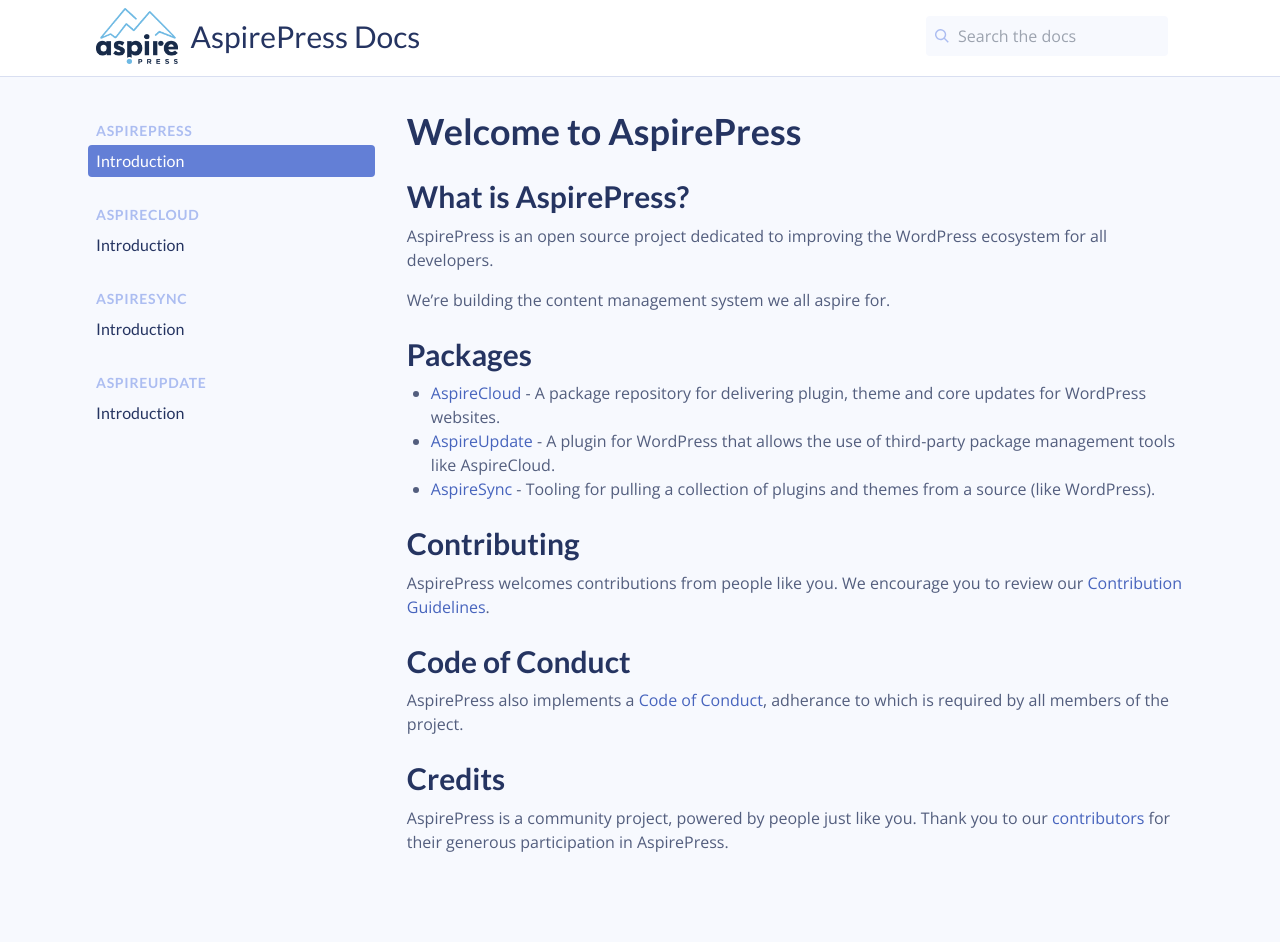
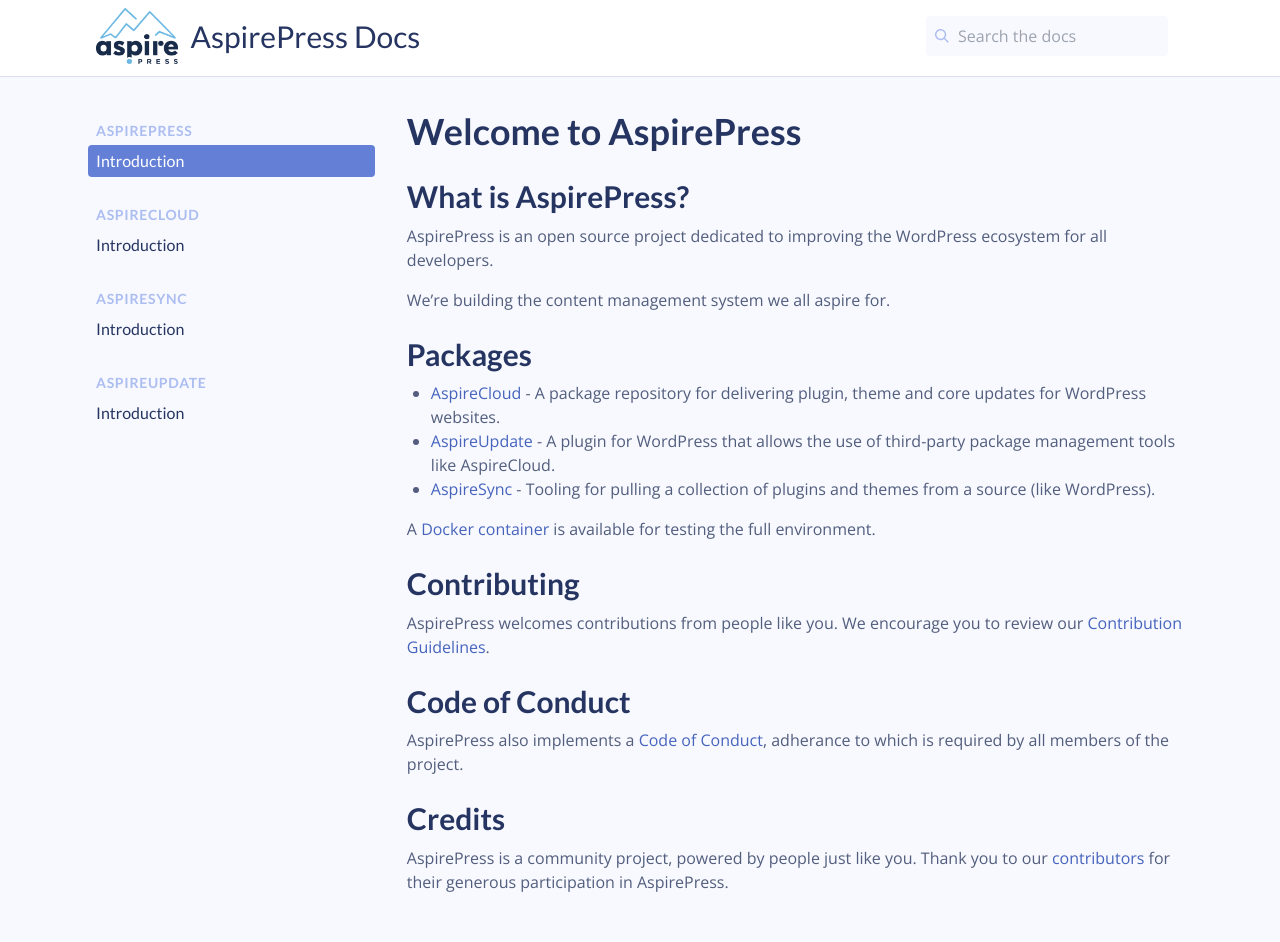
Before and after one commit to aspirepress/documentation, a Jekyll site: the page built from docs/index.md, in a window 1280 px wide. Built offline with Jekyll 4.4.1, drawn with Linux system fonts in a browser that asks for light colours; comment, search, counter and statistics services are not loaded; before the commit the page ends 902 px from its top, so only the background shows below that.

Commit message:
Update index.md
Added container gist from Michael Z

```diff
--- a/docs/index.md
+++ b/docs/index.md
@@ -18,6 +18,8 @@ We're building the content management system we all aspire for.
   like AspireCloud.
 * [AspireSync](/aspiresync/) - Tooling for pulling a collection of plugins and themes from a source (like WordPress).
 
+A [Docker container](https://gist.github.com/mzalewski/a07708732be526184d8f719d8d6f255f) is available for testing the full environment.
+
 ## Contributing
 
 AspirePress welcomes contributions from people like you. We encourage you to review
```
